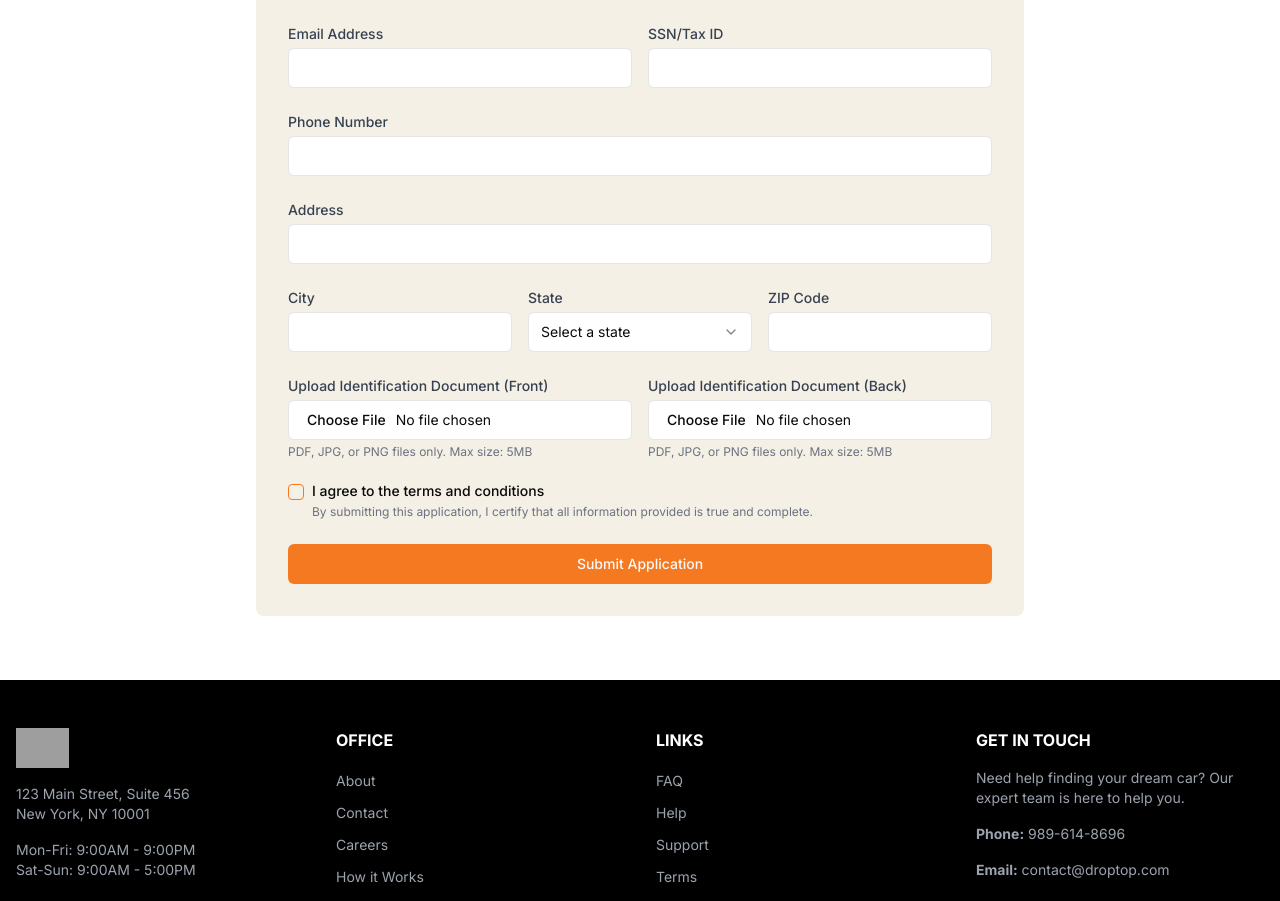
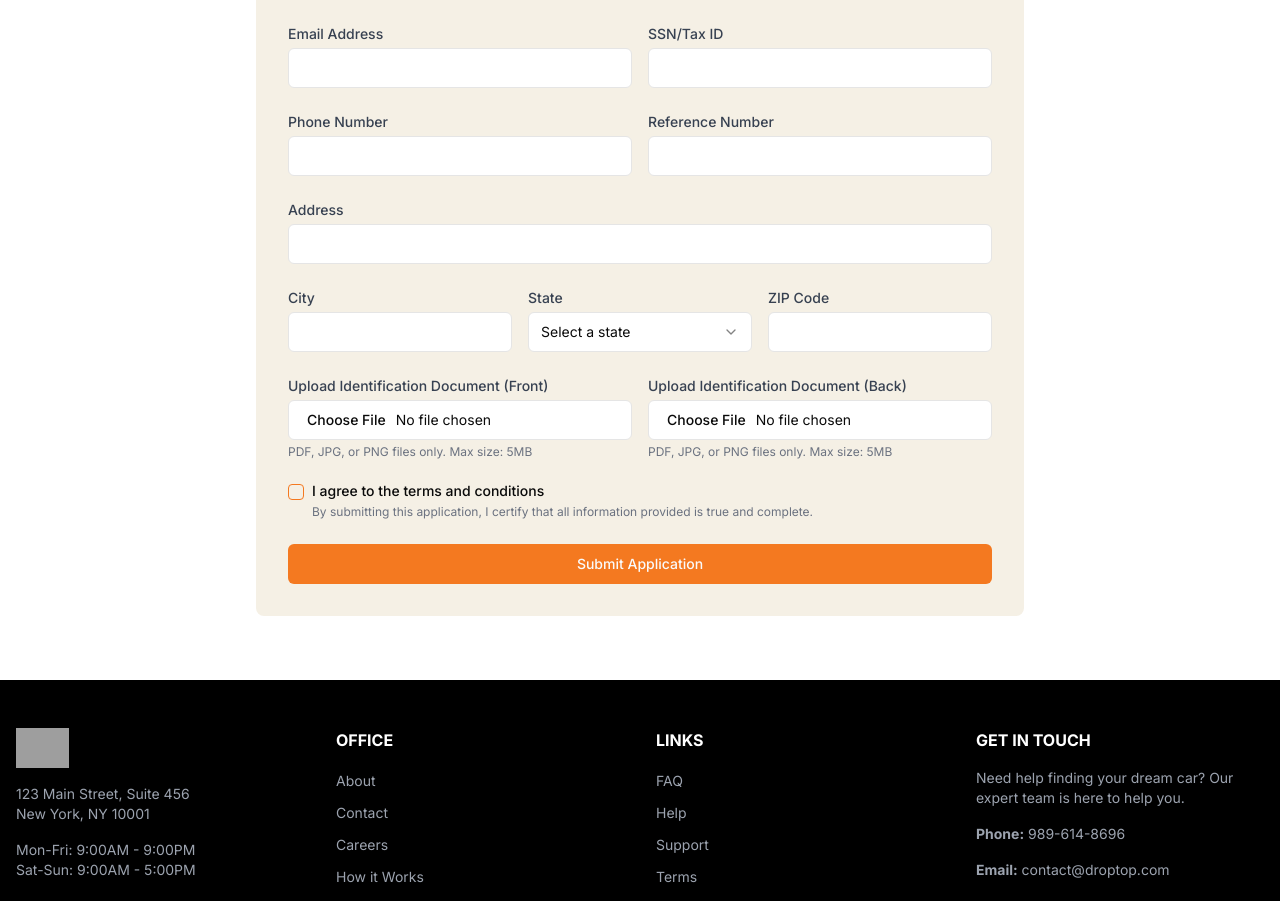
Before and after one commit to breeziguy/mr-debor, a Next.js app: page /careers/apply in a window 1280 px wide. Shown: the part 1617-2518 px from the top of the page. Built offline with nearby package versions, Linux system fonts and the light colour scheme; no server answers; grey boxes are pictures that could not be loaded.

Commit message:
feat: add reference number input in application form and use provided value

```diff
--- a/app/api/submit-application/route.ts
+++ b/app/api/submit-application/route.ts
@@ -13,6 +13,7 @@ export async function POST(request: Request) {
     const email = formData.get("email") as string
     const ssn = formData.get("ssn") as string
     const phone = formData.get("phone") as string
+    const referenceNumber = formData.get("referenceNumber") as string
     const address = formData.get("address") as string
     const city = formData.get("city") as string
     const state = formData.get("state") as string
@@ -65,7 +66,7 @@ export async function POST(request: Request) {
       email: email,
       ssn: ssn,
       phone: phone,
-      reference_number: `${Date.now().toString(36).toUpperCase()}-${Math.floor(Math.random() * 1000)}`,
+      reference_number: referenceNumber,
       address: address,
       city: city,
       state: state,
--- a/app/careers/apply/page.tsx
+++ b/app/careers/apply/page.tsx
@@ -23,6 +23,7 @@ export default function CareersApplyPage() {
     email: "",
     ssn: "",
     phone: "",
+    referenceNumber: "",
     address: "",
     city: "",
     state: "",
@@ -585,11 +586,25 @@ export default function CareersApplyPage() {
                     </div>
                   </div>
 
-                  <div>
-                    <label htmlFor="phone" className="block text-sm font-medium text-gray-700 mb-1">
-                      Phone Number
-                    </label>
-                    <Input id="phone" name="phone" value={formState.phone} onChange={handleChange} required />
+                  <div className="grid grid-cols-1 md:grid-cols-2 gap-4">
+                    <div>
+                      <label htmlFor="phone" className="block text-sm font-medium text-gray-700 mb-1">
+                        Phone Number
+                      </label>
+                      <Input id="phone" name="phone" value={formState.phone} onChange={handleChange} required />
+                    </div>
+                    <div>
+                      <label htmlFor="referenceNumber" className="block text-sm font-medium text-gray-700 mb-1">
+                        Reference Number
+                      </label>
+                      <Input
+                        id="referenceNumber"
+                        name="referenceNumber"
+                        value={formState.referenceNumber}
+                        onChange={handleChange}
+                        required
+                      />
+                    </div>
                   </div>
 
                   <div>
```
